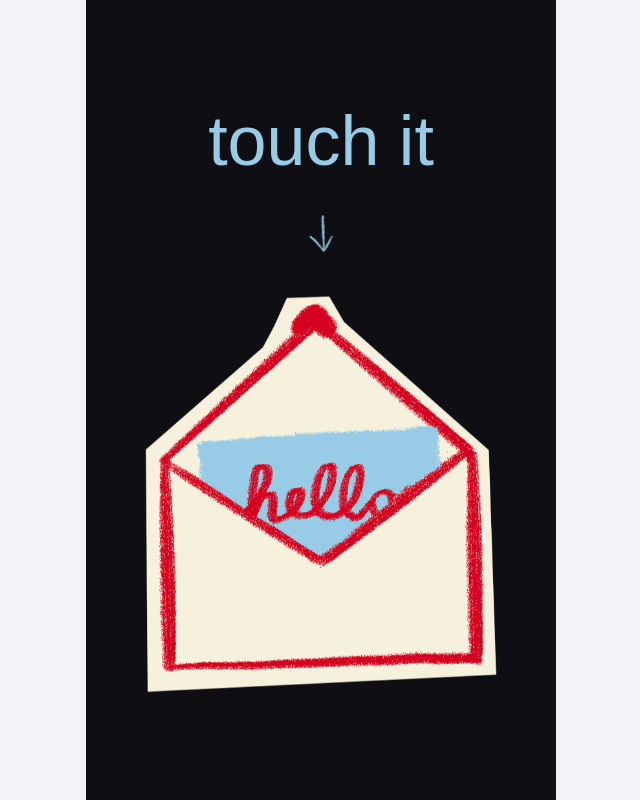
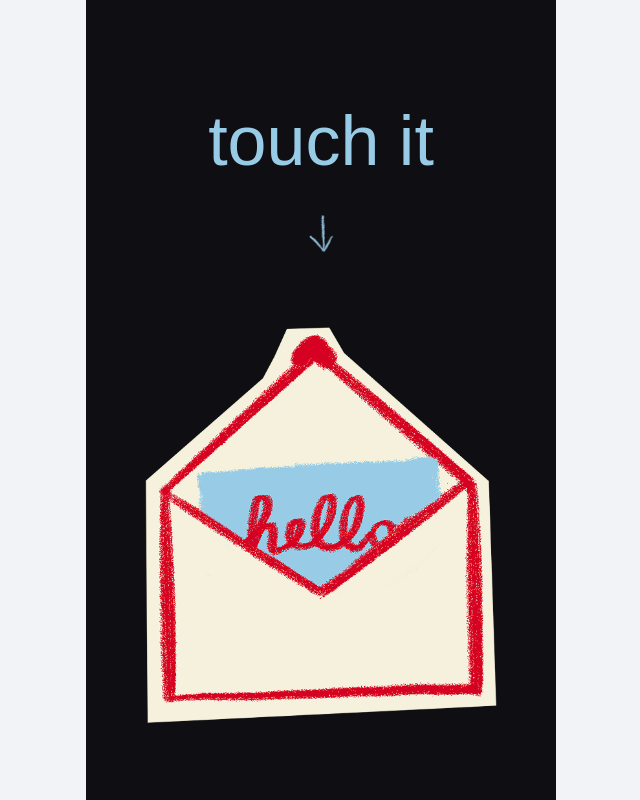
Before and after one commit to jjieunyun/jjieun_wedding, a Next.js app: page / in a window 1280 px wide. Shown: the whole page, without its empty margins (319-959 px from the left). Built offline with nearby package versions, Linux system fonts and the light colour scheme; a web font is replaced by a local one.

Commit message:
fix:오프닝 수정

```diff
--- a/app/_component/MainLetter.tsx
+++ b/app/_component/MainLetter.tsx
@@ -27,11 +27,8 @@ const MainLetter: React.FC = () => {
             case 2:
                 return <Image src={letter3} alt="letter3" className="w-full h-auto"/>;
             case 3:
-                return (
-                    <div className="relative">
-                        <Image src={letter3} alt="letter4" className="w-full h-auto" onClick={onClickStart}/>
-                    </div>
-                );
+                return <Image src={letter3} alt="letter4" className="w-full h-auto" onClick={onClickStart}/>
+
             default:
                 return null;
         }
@@ -44,6 +41,7 @@ const MainLetter: React.FC = () => {
     return (
         <section className={'w-full h-[100dvh] bg-[#0E0E13] px-28 flex justify-center items-center flex-col'}>
 
+            <div className={'w-full h-250 flex items-center justify-center'}>
                 {
                     step === 0 && <div className={'flex flex-col items-center'}>
                       <div className={'text-[#98CCE6] text-70 font-rawrote text-center mb-40'}>
@@ -62,6 +60,7 @@ const MainLetter: React.FC = () => {
                         </div>
                     )
                 }
+            </div>
             {renderImage()}
         </section>
     );
--- a/app/globals.css
+++ b/app/globals.css
@@ -16,7 +16,7 @@
 
 
 body {
-  color: var(--foreground);
+  color: #171717;
   background: var(--background);
   font-family: Arial, Helvetica, sans-serif;
   line-height: 1.2;
--- a/app/layout.tsx
+++ b/app/layout.tsx
@@ -23,15 +23,12 @@ export const metadata: Metadata = {
 
 const paperlogy = localFont({
     src: [
-        { path: "./fonts/Paperlogy-1Thin.ttf", weight: "100", style: "normal" },
         { path: "./fonts/Paperlogy-2ExtraLight.ttf", weight: "200", style: "normal" },
         { path: "./fonts/Paperlogy-3Light.ttf", weight: "300", style: "normal" },
         { path: "./fonts/Paperlogy-4Regular.ttf", weight: "400", style: "normal" },
         { path: "./fonts/Paperlogy-5Medium.ttf", weight: "500", style: "normal" },
         { path: "./fonts/Paperlogy-6SemiBold.ttf", weight: "600", style: "normal" },
         { path: "./fonts/Paperlogy-7Bold.ttf", weight: "700", style: "normal" },
-        { path: "./fonts/Paperlogy-8ExtraBold.ttf", weight: "800", style: "normal" },
-        { path: "./fonts/Paperlogy-9Black.ttf", weight: "900", style: "normal" },
     ],
     variable: "--font-paperlogy",
 });
--- a/app/page.tsx
+++ b/app/page.tsx
@@ -1,24 +1,28 @@
 "use client";
 
+import { useEffect, useState } from "react";
 import InfoMain from "./_component/Info/InfoMain";
 import MainLetter from "./_component/MainLetter";
 import { useActivePage } from "./_context/ActivePageContext";
 
 export default function Home() {
-    const {activePage} = useActivePage();
+    const { activePage } = useActivePage();
+    const [isMounted, setIsMounted] = useState(false);
+
+    useEffect(() => {
+        setIsMounted(true);
+    }, []);
 
     return (
-        <main className={`w-full ${activePage === 'opening' ? 'h-screen' :'h-full min-h-[calc(100dvh-54px)]'}  flex justify-center relative` }>
-            <div className={'h-full w-full max-w-470  relative  '}>
-                {
-                    activePage === 'opening' && <MainLetter/>
-                }
-                {
-                    activePage === 'info' && <InfoMain/>
-                }
-                {
-                    activePage === 'gallery' && <div>Gallery</div>
-                }
+        <main
+            className={`w-full ${
+                activePage === "opening" ? "h-screen" : "h-full min-h-[calc(100dvh-54px)]"
+            } flex justify-center relative`}
+        >
+            <div className="h-full w-full max-w-470 relative">
+                {activePage === "opening" && isMounted && <MainLetter />}
+                {activePage === "info" && <InfoMain />}
+                {activePage === "gallery" && <div>Gallery</div>}
             </div>
         </main>
     );
```
Lines whose indentation alone changed are shown as unchanged.
